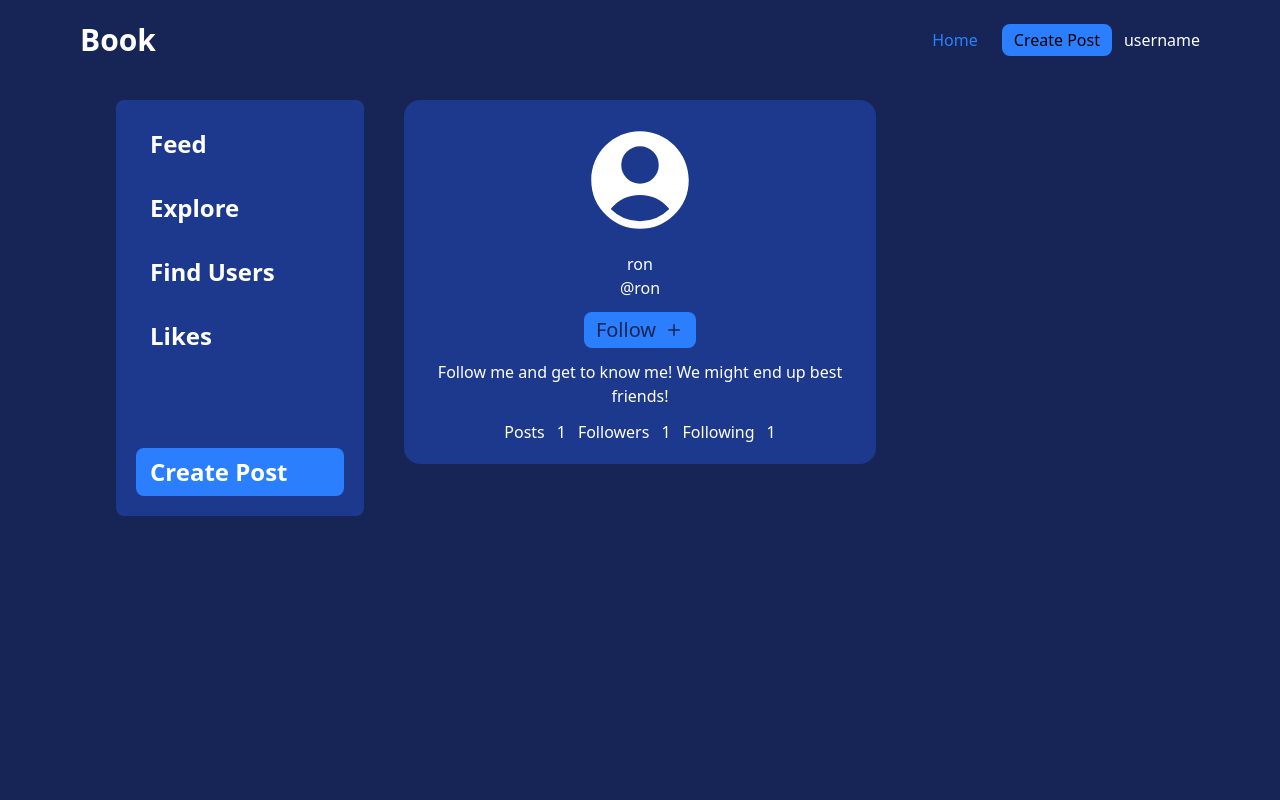
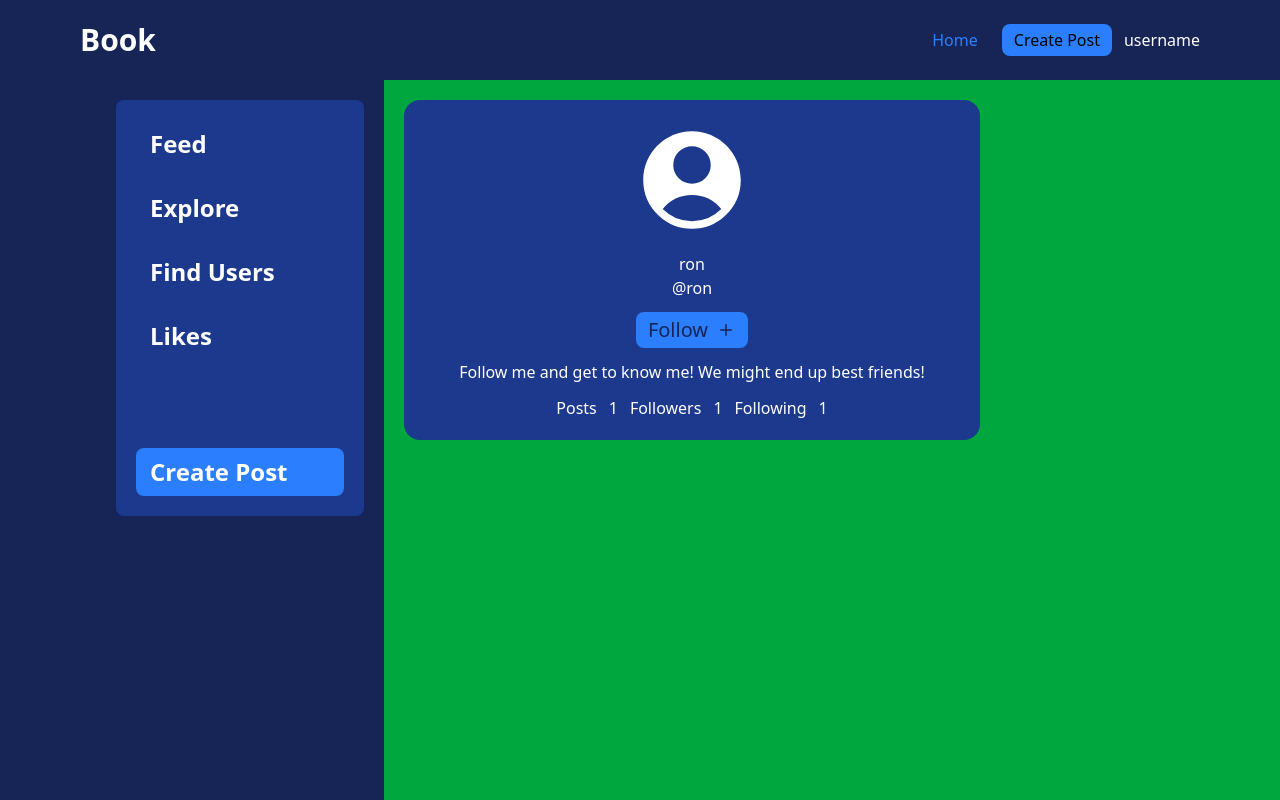
Before and after one commit to JyrexRonaldo/odin-book, a React (Vite) app in the folder frontend/: page / in a window 1280 px wide. Built offline with nearby package versions, Linux system fonts and the light colour scheme.

Commit message:
Fix App component child component positioning

```diff
--- a/frontend/src/components/App/App.jsx
+++ b/frontend/src/components/App/App.jsx
@@ -32,7 +32,7 @@ function App() {
                             </button>
                         </div>
                     </div>
-                    <div className="flex h-full w-full items-center justify-center p-5 mb-26">
+                    <div className="flex h-full w-full col-span-2 items-start max-lg:justify-center justify-start p-5 bg-green-600">
                         <Outlet />
                     </div>
                 </div>
--- a/frontend/src/components/UserProfile/UserProfile.jsx
+++ b/frontend/src/components/UserProfile/UserProfile.jsx
@@ -2,7 +2,7 @@ import PostComponent from '../PostComponent/PostComponent'
 
 function UserProfile() {
     return (
-        <div className="mt-13 flex w-full max-w-xl flex-col gap-10 self-start text-white *:rounded-2xl *:bg-blue-900 *:p-5">
+        <div className=" flex w-full max-w-xl flex-col gap-10 self-start text-white *:rounded-2xl *:bg-blue-900 *:p-5">
             <div className="flex flex-col gap-5">
                 <div className="flex flex-col items-center gap-3 text-center">
                     {/* <img src="" alt="" /> */}
```
